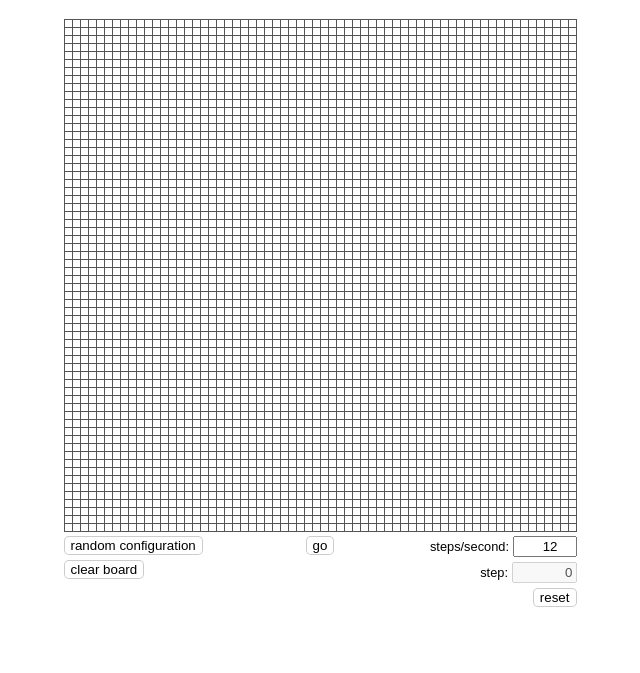
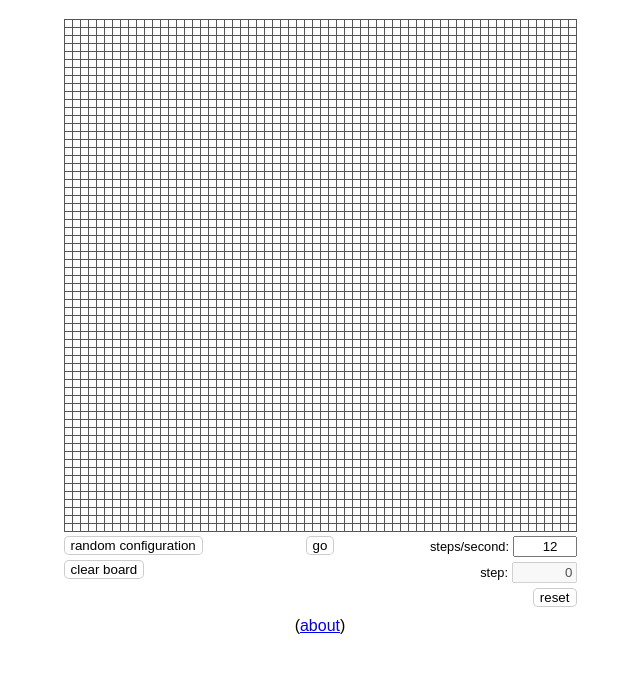
Before and after one commit to danfriedman0/gameOfLife, a plain HTML site: page index.html in a window 1280 px wide. Shown: the part 61-734 px from the top of the page, without its empty margins (320-960 px from the left). Drawn offline with Linux system fonts and the light colour scheme.

Commit message:
add about link

```diff
--- a/index.html
+++ b/index.html
@@ -39,6 +39,10 @@
 		</div>
 
 	</div>
+	<div>
+		(<a href="https://en.wikipedia.org/wiki/Conway%27s_Game_of_Life">about</a>)
+	</div>
+
 
 	<script src="gameoflife.js"></script>
 </body>
```
